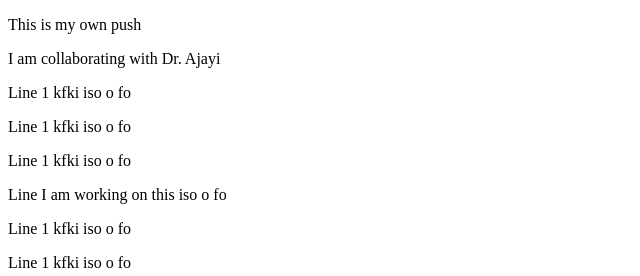
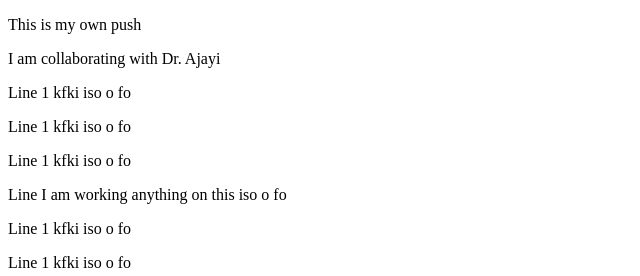
Before and after one commit to olutayoajayi/Tutorial, a plain HTML site: page Assignment/testinggit.html in a window 1280 px wide. Shown: the top 276 px of the page, 0-640 px from the left. Drawn offline with Linux system fonts and the light colour scheme.

Commit message:
new line

```diff
--- a/Assignment/testinggit.html
+++ b/Assignment/testinggit.html
@@ -12,7 +12,7 @@
     <p>Line 1  kfki iso o fo</p>
     <p>Line 1  kfki iso o fo</p>
     <p>Line 1  kfki iso o fo</p>
-    <p>Line I am working on this iso o fo</p>
+    <p>Line I am working  anything  on this iso o fo</p>
     <p>Line 1  kfki iso o fo</p>
     <p>Line 1  kfki iso o fo</p>
     <p>Line 1  kfki iso o fo</p>
```
